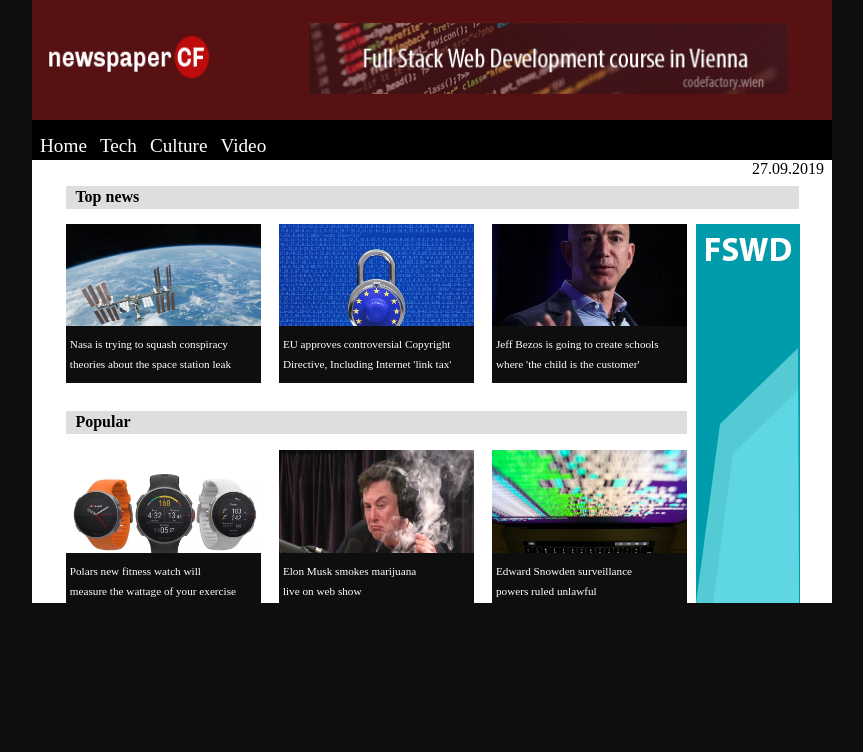
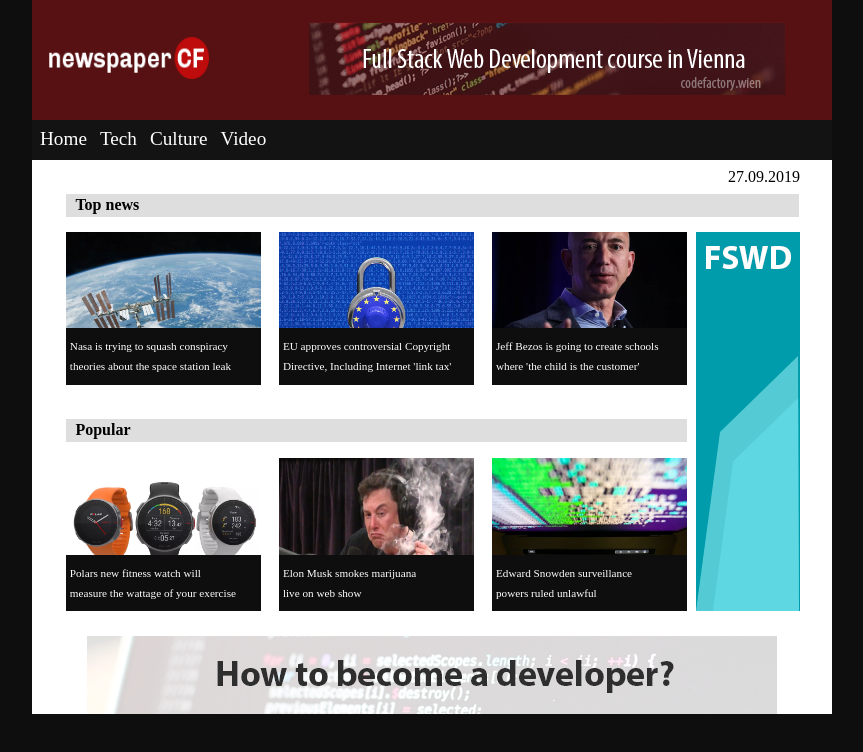
Before and after one commit to SebiCF/WF-SebastianMalcher-CodeReview-01, a plain HTML site: page index.html in a window 1280 px wide. Shown: the whole page, without its empty margins (208-1071 px from the left). Drawn offline with Linux system fonts and the light colour scheme.

Commit message:
Adds banner3, fixes css

```diff
--- a/css/style.css
+++ b/css/style.css
@@ -22,8 +22,6 @@ body {
 #header > img {
    margin-top: 22px;
        margin-left: 12%;
-       height: 60%;
-       width: 60%;
 }
 
 #header > #logo {
@@ -34,8 +32,6 @@ body {
 }
 
 #article {
-    width: 100%;
-    height: 100%;
     top: 110px;
     position: relative;
     background-color: white;
@@ -56,9 +52,7 @@ margin-top: -24%;
     width: 76.5% !important;
 }
 
-#article > p {
-    margin-bottom: 8px;
-}
+
 
 .flex1{
     display: flex;
@@ -79,7 +73,7 @@ margin-top: -24%;
     padding-bottom: 8px;
     background-color: #0E0E0E;
     color: white;
-    bottom: -40px;
+    bottom: -34px;
     position: absolute;
     width: 187.5px;
     font-size: 0.7em;
@@ -119,6 +113,7 @@ margin-top: -24%;
     width: 100%;
     display: flex;
     justify-content: center;
+    margin-top: 25px;
 }
 .flex1 > .flexc23{
     margin-top: -44.6%;
@@ -142,8 +137,6 @@ ul {
     list-style-type: none;
     margin: 0;
     padding: 0;
-    overflow: hidden;
-    top: 0.5em;
 }
 
 li {
@@ -166,8 +159,7 @@ li a {
 	top: 120px;
 	height: 6%;
 	position: absolute;
-	align-content: center;
-    background-color: black;
+    background-color: #131313;
      max-width: 800px;
      width: 100%;
          margin: auto;
--- a/index.html
+++ b/index.html
@@ -23,7 +23,7 @@
             </ul>
         </div>
         <div id="article">
-            <p style="text-align: right; margin: 8px">27.09.2019</p>
+            <p style="text-align: right; margin: 8px;padding-top: 8px;margin-right: 4%;">27.09.2019</p>
             <div class="headerdiv">
                 <b>Top news</b>
             </div>
@@ -57,14 +57,14 @@
             <div class="headerdiv1">
                 <b>Popular</b>
             </div>
-            <!--
+
 
 
 
 <div id="flex2">
     <img src="./pictures/developerbanner.png" alt="">
 </div>
-
+<!--
 <div class="flex1">
     <img class="flexc2" id="flexc21" src="./pictures/mac.png" alt="">
     <img class="flexc2" src="./pictures/power.png" alt="">
```
